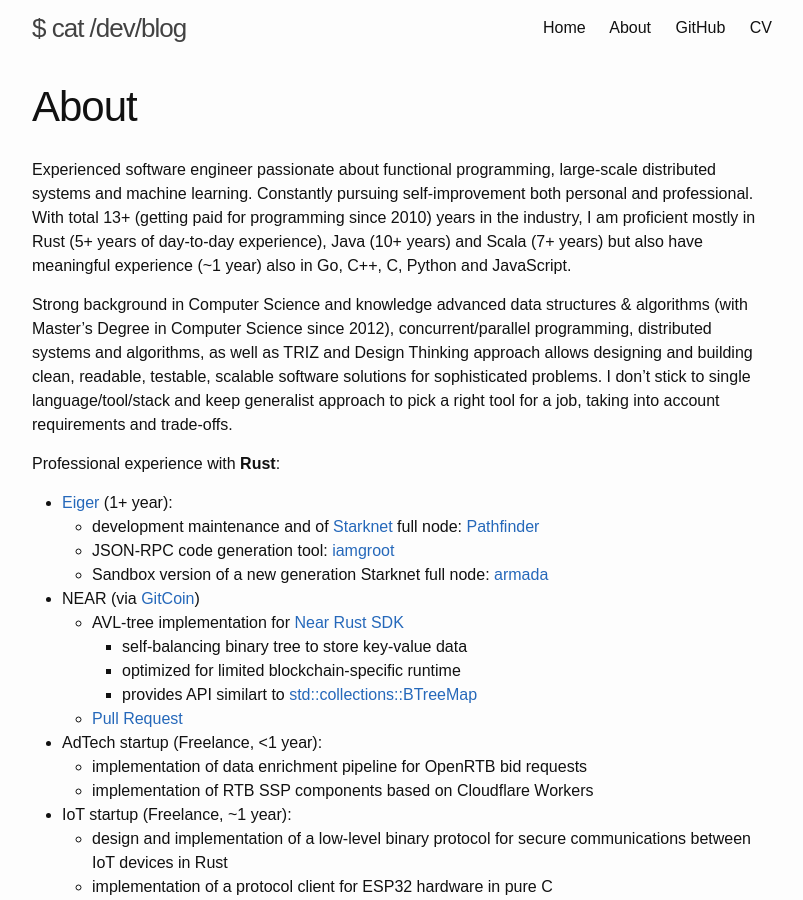
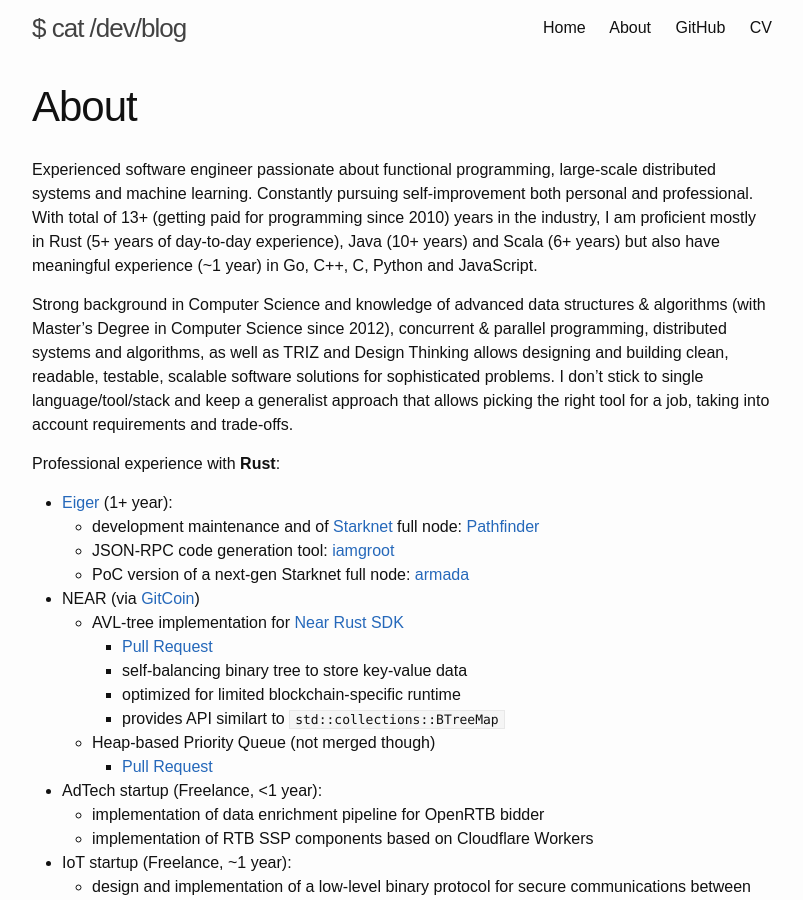
Before and after one commit to sergey-melnychuk/sergey-melnychuk.github.io, a Jekyll site: the page built from about.md, in a window 1280 px wide and 900 px high. Shown: the whole window, without its empty margins (238-1041 px from the left). Built offline with Jekyll 4.4.1, drawn with Linux system fonts in a browser that asks for light colours; some of the changed text lies outside the part shown.

Commit message:
About page: cleanup & grammar

```diff
--- a/about.md
+++ b/about.md
@@ -4,26 +4,28 @@
 permalink: /about/
 ---
 
-Experienced software engineer passionate about functional programming, large-scale distributed systems and machine learning. Constantly pursuing self-improvement both personal and professional. With total 13+ (getting paid for programming since 2010) years in the industry, I am proficient mostly in Rust (5+ years of day-to-day experience), Java (10+ years) and Scala (7+ years) but also have meaningful experience (~1 year) also in Go, C++, C, Python and JavaScript.
+Experienced software engineer passionate about functional programming, large-scale distributed systems and machine learning. Constantly pursuing self-improvement both personal and professional. With total of 13+ (getting paid for programming since 2010) years in the industry, I am proficient mostly in Rust (5+ years of day-to-day experience), Java (10+ years) and Scala (6+ years) but also have meaningful experience (~1 year) in Go, C++, C, Python and JavaScript.
 
-Strong background in Computer Science and knowledge advanced data structures & algorithms (with Master's Degree in Computer Science since 2012), concurrent/parallel programming, distributed systems and algorithms, as well as TRIZ and Design Thinking approach allows designing and building clean, readable, testable, scalable software solutions for sophisticated problems. I don't stick to single language/tool/stack and keep generalist approach to pick a right tool for a job, taking into account requirements and trade-offs.
+Strong background in Computer Science and knowledge of advanced data structures & algorithms (with Master's Degree in Computer Science since 2012), concurrent & parallel programming, distributed systems and algorithms, as well as TRIZ and Design Thinking allows designing and building clean, readable, testable, scalable software solutions for sophisticated problems. I don't stick to single language/tool/stack and keep a generalist approach that allows picking the right tool for a job, taking into account requirements and trade-offs.
 
 Professional experience with **Rust**:
 
 - [Eiger](https://www.eiger.co) (1+ year):
   - development maintenance and of [Starknet](https://www.starknet.io/en) full node: [Pathfinder](https://github.com/eqlabs/pathfinder)
   - JSON-RPC code generation tool: [iamgroot](https://github.com/sergey-melnychuk/iamgroot)
-  - Sandbox version of a new generation Starknet full node: [armada](https://github.com/sergey-melnychuk/armada)
+  - PoC version of a next-gen Starknet full node: [armada](https://github.com/sergey-melnychuk/armada)
 
 - NEAR (via [GitCoin](https://www.gitcoin.co/))
   - AVL-tree implementation for [Near Rust SDK](https://docs.near.org/sdk/rust/introduction)
+    - [Pull Request](https://github.com/near/near-sdk-rs/pull/154)
     - self-balancing binary tree to store key-value data
     - optimized for limited blockchain-specific runtime
-    - provides API similart to [std::collections::BTreeMap](https://doc.rust-lang.org/std/collections/struct.BTreeMap.html)
-  - [Pull Request](https://github.com/near/near-sdk-rs/pull/154)
+    - provides API similart to `std::collections::BTreeMap`
+  - Heap-based Priority Queue (not merged though)
+    - [Pull Request](https://github.com/near/near-sdk-rs/pull/170)
 
 - AdTech startup (Freelance, <1 year):
-  - implementation of data enrichment pipeline for OpenRTB bid requests
+  - implementation of data enrichment pipeline for OpenRTB bidder
   - implementation of RTB SSP components based on Cloudflare Workers
 
 - IoT startup (Freelance, ~1 year):
```
Also changed, not shown: other parts of about.md (+1 -1 lines).
